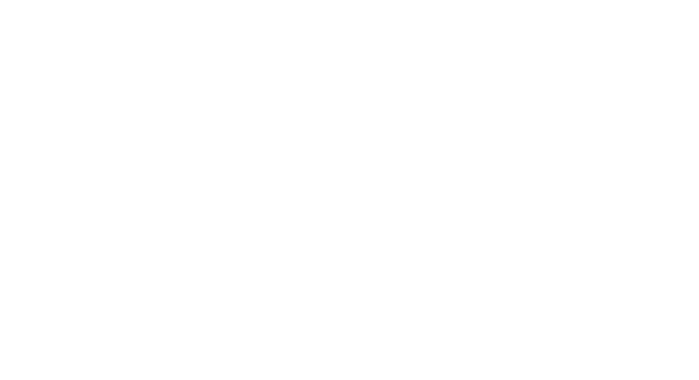
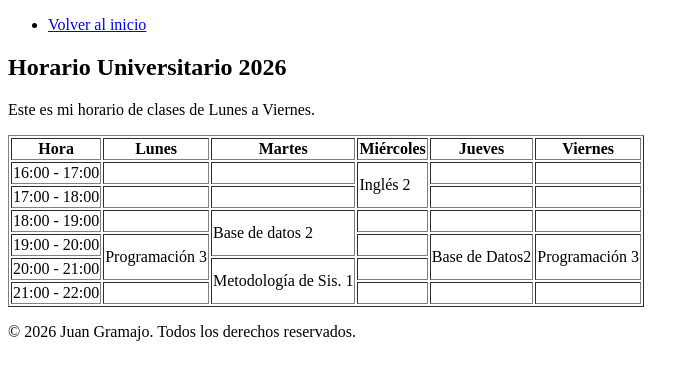
Before and after one commit to juangramajo-dev/tp1-programacion3-2026, a plain HTML site: page horario.html in a window 1280 px wide. Shown: the whole page, without its empty margins (0-699 px from the left). Drawn offline with Linux system fonts and the light colour scheme.

Commit message:
Se agrego contenido a receta.html y a horario.html. Se creo el archivo de estilos style.css

```diff
--- a/horario.html
+++ b/horario.html
@@ -0,0 +1,96 @@
+<!DOCTYPE html>
+<html lang="es">
+
+<head>
+    <meta charset="UTF-8">
+    <meta name="viewport" content="width=device-width, initial-scale=1.0">
+    <title>Horario</title>
+    <link rel="stylesheet" href="style.css">
+</head>
+
+<body>
+    <header>
+        <nav>
+            <ul>
+                <li><a href="index.html">Volver al inicio</a></li>
+            </ul>
+        </nav>
+    </header>
+
+    <main>
+        <section>
+            <h1>Horario Universitario 2026</h1>
+            <p>
+                Este es mi horario de clases de Lunes a Viernes.
+            </p>
+
+            <table border="1">
+                <thead>
+                    <tr>
+                        <th>Hora</th>
+                        <th>Lunes</th>
+                        <th>Martes</th>
+                        <th>Miércoles</th>
+                        <th>Jueves</th>
+                        <th>Viernes</th>
+                    </tr>
+                </thead>
+                <tbody>
+                    <tr>
+                        <td>16:00 - 17:00</td>
+                        <td></td>
+                        <td></td>
+                        <td rowspan="2">Inglés 2</td>
+                        <td></td>
+                        <td></td>
+                    </tr>
+                    <tr>
+                        <td>17:00 - 18:00</td>
+                        <td></td>
+                        <td></td>
+                        <td></td>
+                        <td></td>
+                    </tr>
+                    <tr>
+                        <td>18:00 - 19:00</td>
+                        <td></td>
+                        <td rowspan="2">Base de datos 2</td>
+                        <td></td>
+                        <td></td>
+                        <td></td>
+
+
+                    </tr>
+                    <tr>
+                        <td>19:00 - 20:00</td>
+                        <td rowspan="2">Programación 3</td>
+                        <td></td>
+                        <td rowspan="2">Base de Datos2</td>
+                        <td rowspan="2">Programación 3</td>
+
+
+                    </tr>
+
+                    <tr>
+                        <td>20:00 - 21:00</td>
+                        <td rowspan="2">Metodología de Sis. 1</td>
+                        <td></td>
+                    </tr>
+                    <tr>
+                        <td>21:00 - 22:00</td>
+                        <td></td>
+                        <td></td>
+                        <td></td>
+                        <td></td>
+                    </tr>
+                </tbody>
+            </table>
+        </section>
+    </main>
+
+    <footer>
+        <p>© 2026 Juan Gramajo. Todos los derechos reservados.</p>
+    </footer>
+</body>
+
+</html>
```
Also changed, not shown: index.html (+5 -4 lines), receta.html (+62 -0 lines), style.css (added).
